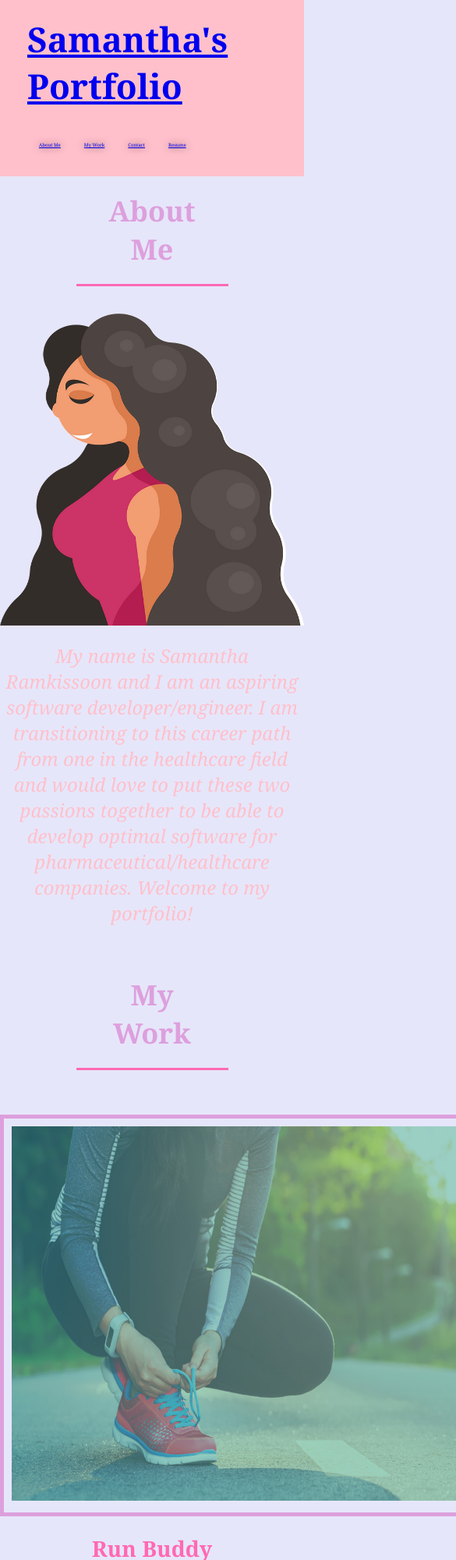
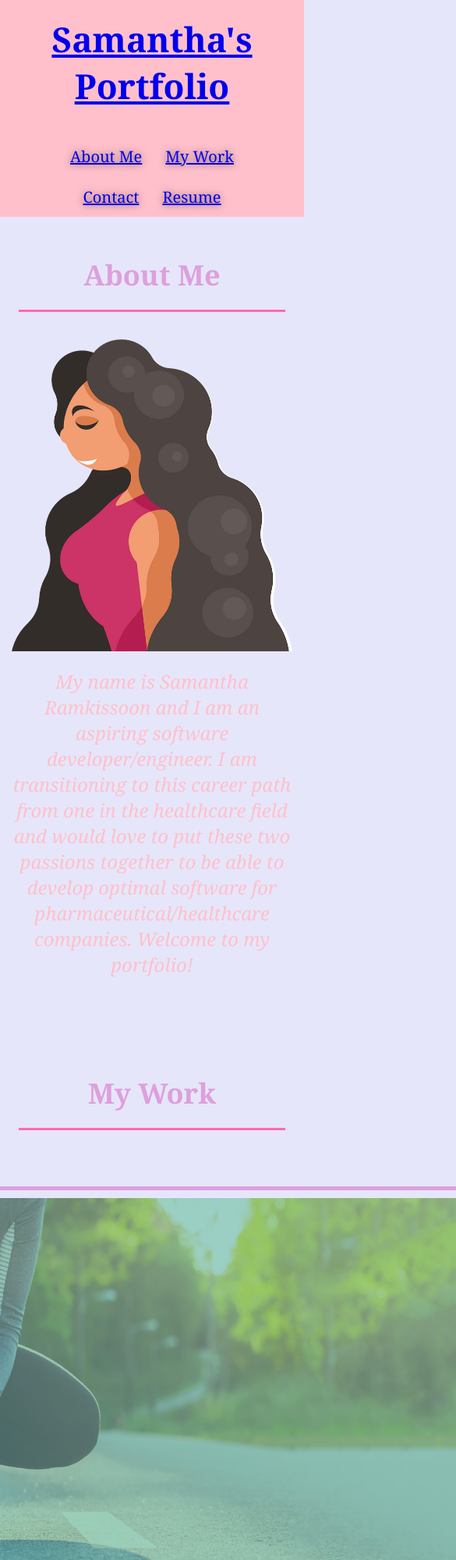
Before and after one commit to sramk87/challenge-2, a plain HTML site: page index.html in a window 390 px wide. Shown: the top 2000 px of the page at 78% size, 585 px wide, since content can reach past the window. Drawn offline with Linux system fonts and the light colour scheme.

Commit message:
media queries

```diff
--- a/assets/css/style.css
+++ b/assets/css/style.css
@@ -156,3 +156,131 @@ header nav ul li a:hover {
     text-shadow: none;
     font-size: 1.55vw;
 }
+
+.grid-container {
+    display: grid;
+    grid-template-columns: auto auto auto auto;
+  }
+
+/* media query for smaller desktop screens and smaller */
+
+@media screen and (max-width: 980px) {
+
+    * {
+        justify-content: center;
+    }
+
+    header {
+      padding-bottom: 0;
+      justify-content: center;
+    }
+
+    header h1 {
+      width: 100%;
+      text-align: center;
+    }
+
+    header nav ul {
+      margin-top: 20px;
+      width: 100%;
+      justify-content: center;
+    }
+
+    header nav ul li a {
+      font-size: 20px;
+    }
+
+    .intro {
+      text-align: center;
+    }
+
+    .section-title {
+      width: 80%;
+    }
+
+    .my-work {
+      flex: 0 70%;
+    }
+
+    .work-img {
+      flex: 1 100%;
+    }
+
+    .first-work {
+        flex: 1 100%;
+        flex-wrap: wrap;
+    }
+  }
+
+  /* media query for tablets and smaller */
+
+  @media screen and (max-width: 768px) {
+
+    * {
+        justify-content: center;
+    }
+
+      section {
+          padding: 30px 15px;
+      }
+
+      .under-work {
+          flex: 1 100%;
+          text-align: center;
+      }
+
+      .intro {
+          flex: 2 100%;
+          text-align: center;
+          justify-content: center;
+      }
+
+      .work-img {
+          flex: 0 32%;
+          margin-right: 0;
+          margin-top: 15px;
+          margin-bottom: 15px;
+      }
+
+      .work {
+          flex: 100%;
+      }
+
+      .first-work {
+        flex: 100%;
+        flex-wrap: wrap;
+      }
+  }
+
+  /* media query for mobile phones and smaller */
+
+  @media screen and (max-width: 575px) {
+
+    * {
+        justify-content: center;
+    }
+      .section-title {
+          width: 95%;
+      }
+
+      .intro p {
+          width: 100%
+      }
+
+      .my-work {
+          flex: 0 100%;
+      }
+
+      .contact {
+          text-align: center;
+      }
+
+      .info > * {
+          flex: 0 100%;
+      }
+
+    .first-work {
+        flex: 0 100%;
+        flex-wrap: wrap;
+    }
+  }
--- a/index.html
+++ b/index.html
@@ -86,26 +86,40 @@
                     <h3 class="work-title">Horiseon</h3>
                     <h4 class="work-des">Accessibility Features</h4>
                     </div>
+                    </article>
+                    <br>
+                <article class="work">
+                    <div class="work-img">
+                        <a href="https://www.youtube.com/watch?v=In2DEOvCGEw/">
+                        <img src="./assets/images/real-time-messaging.jgp.jpeg" style="width:30em; height:15em;" alt="" /></a>
+                    </div>
+                    <br>
+                    <div class="under-work">
+                        <h3 class="work-title">Real Time Chat Application</h3>
+                        <h4 class="work-des">Node.js & Socket.IO</h4>
+                    </div>
                 </article>
                 </div>
             </section>
             <!-- end my work -->
             <br>
         <!-- contact section -->
-        <section id="contact-me">
+        <section id="contact-me" class="contact">
             <h2 class="section-title">Contact</h2>
             <div class="info">
             <a href="tel:7777777777">Call/Text</a>
             </div>
+            <br>
             <div class="info">
             <a href="mailto:sramkissoon87@gmail.com">Email</a>
             </div>
+            <br>
             <div class="info">
             <a href="https://github.com/sramk87">GitHub</a>
             </div>
+            <br>
             <div class="info">
             <a href="https://www.linkedin.com/in/samantha-ramkissoon/">LinkedIn</a>
-            </div>
             </div>
         </section>
         <!-- end contact section -->
@@ -115,9 +129,12 @@
             <div class="info">
                 <a href="https://docs.google.com/document/d/1ueX714ohoszBjHyw4Tl1AcPHzBskA0NZt2W_EDE1i3E/edit?usp=sharing">Google Drive</a>
             </div>
+            <br>
             <div class="info">
                 <a href="./assets/Resume final.pdf">PDF</a>
+                </div>
             </div>
+        </div>
         </section>
 
 
```
Also changed, not shown: assets/images/real-time-messaging.jgp.jpeg (added).
